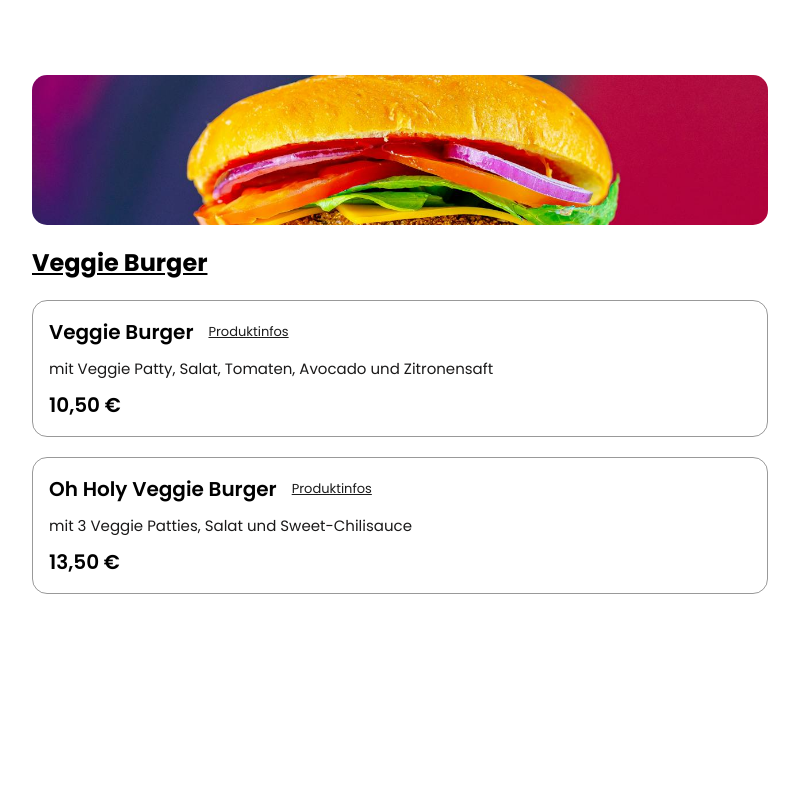
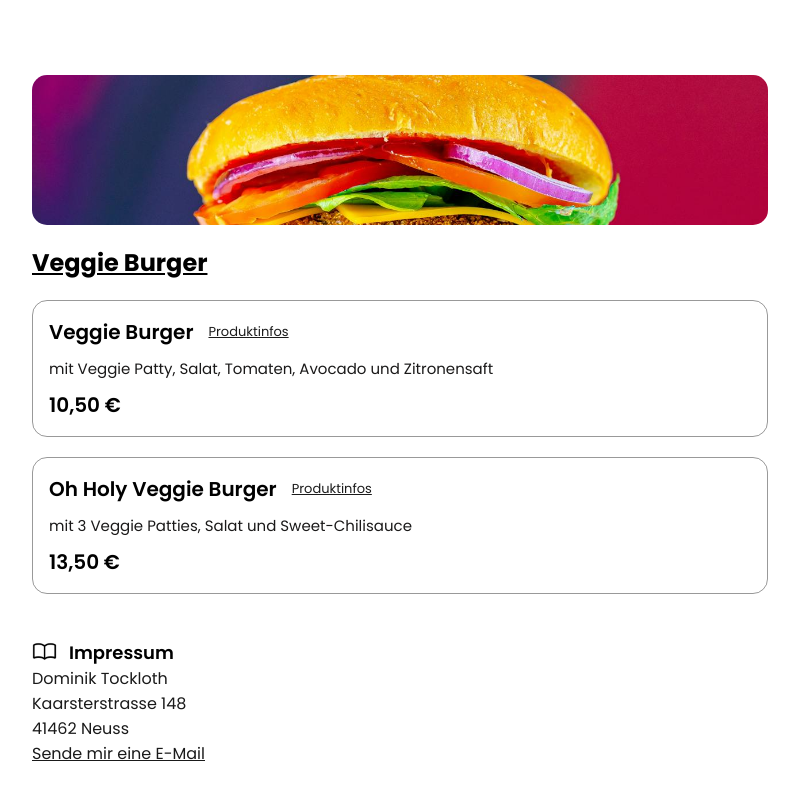
Before and after one commit to DominikTockloth/World-of-Burger, an Angular app: page / in a window 1280 px wide. Shown: the part 3356-4156 px from the top of the page, without its empty margins (68-867 px from the left). Before the commit the page ends 3975 px from the top, so only its background shows below. Built offline with nearby package versions, Linux system fonts and the light colour scheme.

Commit message:
added final overlay style

```diff
--- a/src/app/main-content/main-content.component.html
+++ b/src/app/main-content/main-content.component.html
@@ -4,7 +4,8 @@
         <div class="headline-box">
             <h3>World of Burger</h3>
             <div class="about-box">
-                <button class="button" (click)="openPageInfo()" ><img src="/images/info.png" alt="info-icon"> Über uns</button>
+                <button class="button" (click)="openPageInfo()"><img src="/images/info.png" alt="info-icon"> Über
+                    uns</button>
                 <span (click)="toggleHeart()"><img [src]="heartImage" alt="heart"></span>
             </div>
         </div>
@@ -20,7 +21,15 @@
         <div class="search-box">
             <img src="/images/search.png" alt=""><input type="search" placeholder="Suche in World of Burger">
         </div>
-        <app-hamburger-list (productInfoOpened)="openProductInfo()" ></app-hamburger-list>
+        <app-hamburger-list (productInfoOpened)="openProductInfo()"></app-hamburger-list>
+        <div class="imprint">
+            <div class="head"><img src="/images/imprint.png" alt="payment"><span>Impressum</span></div>
+            <span>Dominik Tockloth</span>
+            <span>Kaarsterstrasse 148</span>
+            <span>41462 Neuss</span>
+            <a href="mailto:dominik.tockloth@gmx.de">Sende mir eine E-Mail</a>
+        </div>
+
     </div>
 </section>
 
--- a/src/app/main-content/main-content.component.scss
+++ b/src/app/main-content/main-content.component.scss
@@ -107,6 +107,46 @@ $bike: #6cb168;
                 }
             }
         }
+
+        .imprint {
+            display: flex;
+            flex-direction: column;
+            margin-top: 45px;
+            margin-bottom: 45px;
+
+            .head {
+                display: flex;
+                gap: 12px;
+
+                span {
+                    font-size: 18px;
+                    font-weight: 600;
+                    color: black;
+                }
+
+                img {
+                    height: 25px;
+                    width: 25px;
+                    object-fit: cover;
+                }
+            }
+
+            span,
+            a {
+                font-size: 16px;
+                font-weight: 400;
+                color: rgb(26, 26, 26);
+            }
+
+            a {
+                text-decoration: underline;
+
+                &:hover {
+                    cursor: pointer;
+                    text-decoration: none;
+                }
+            }
+        }
     }
 
     .search-box {
--- a/src/app/main-content/main-content.component.ts
+++ b/src/app/main-content/main-content.component.ts
@@ -42,10 +42,11 @@ export class MainContentComponent {
   openPageInfo(): void {
     this.isPageInfoOpen = true;
     document.body.style.overflow = 'hidden';
-    //  this.pageInfoOpened.emit();
   }
+
   closePageInfo(): void {
-    this.pageInfoclosed.emit();
+    this.isPageInfoOpen = false;
+    document.body.style.overflow = '';
   }
 
   /*********  Switches the heart icon on main-content to filled and not filled  ********************/
--- a/src/app/overlays/components/page-information/page-information.component.html
+++ b/src/app/overlays/components/page-information/page-information.component.html
@@ -1,7 +1,7 @@
 <div class="overlay">
     <div class="content-box">
         <div class="headline">
-            <h4>Über dieses Geschäft</h4><span class="close">X</span>
+            <h4>Über dieses Geschäft</h4><span class="close" (click)="closePageInfo()">X</span>
         </div>
         <span class="info">Info</span>
         <div class="scroll-container">
@@ -35,6 +35,13 @@
                 </div>
                 <div class="delivery">
                     <div class="head"><img src="/images/imprint.png" alt="payment"><span>Impressum</span></div>
+                    <div class="imprint">
+                        <span>Dominik Tockloth</span>
+                        <span>Kaarsterstrasse 148</span>
+                        <span>41462 Neuss</span>
+                        <a href="mailto:dominik.tockloth@gmx.de">Sende mir eine E-Mail</a>
+
+                    </div>
                 </div>
             </div>
         </div>
--- a/src/app/overlays/components/page-information/page-information.component.scss
+++ b/src/app/overlays/components/page-information/page-information.component.scss
@@ -22,7 +22,7 @@ $bike: #6cb168;
         width: 600px;
         height: 800px;
         box-sizing: border-box;
-        border-radius: 20px;
+        border-radius: 20px 20px 10px 20px;
         font-family: "Poppins", sans-serif;
 
         .headline {
@@ -130,6 +130,12 @@ $bike: #6cb168;
                         border: 1px solid rgb(42, 42, 42);
                         background-color: #EFEDEA;
 
+                        span {
+                            font-size: 14px;
+                            font-weight: 400;
+                            color: rgb(42, 42, 42);
+                        }
+
                         .pay-box {
                             display: flex;
                             align-items: center;
@@ -172,6 +178,35 @@ $bike: #6cb168;
                         }
                     }
                 }
+
+                .imprint {
+                    display: flex;
+                    flex-direction: column;
+                    align-items: flex-start;
+                    width: 100%;
+                    box-sizing: border-box;
+                    padding: 32px;
+                    border-radius: 20px;
+                    border: 1px solid rgb(42, 42, 42);
+                    background-color: #EFEDEA;
+
+                    span {
+                        font-size: 14px;
+                        font-weight: 400;
+                        color: rgb(42, 42, 42);
+                    }
+
+                    a {
+                        text-decoration: none;
+                        font-size: 14px;
+                        font-weight: 400;
+                        color: rgb(42, 42, 42);
+
+                        &:hover {
+                            text-decoration: underline;
+                        }
+                    }
+                }
             }
         }
     }
--- a/src/app/overlays/components/page-information/page-information.component.ts
+++ b/src/app/overlays/components/page-information/page-information.component.ts
@@ -9,6 +9,7 @@ import { Component, EventEmitter, Output } from '@angular/core';
   styleUrl: './page-information.component.scss'
 })
 export class PageInformationComponent {
+  @Output() pageInfoClosed = new EventEmitter<void>();
   paymentImages: string[] = ['/images/card.png', '/images/bitcoin.png', '/images/contactless.png', '/images/pound.png', '/images/euro.png', '/images/rupee.png', '/images/ruble.png',];
   isPageInfoOpen: boolean = false;
 
@@ -17,8 +18,7 @@ export class PageInformationComponent {
     document.body.style.overflow = 'hidden';
   }
   closePageInfo(): void {
-    this.isPageInfoOpen = false;
-    document.body.style.overflow = '';
+    this.pageInfoClosed.emit();
   }
 
 }
--- a/src/styles.scss
+++ b/src/styles.scss
@@ -12,6 +12,36 @@ body {
     padding: 0;
     box-sizing: border-box;
     scroll-behavior: smooth;
+
+    /********************   Style for scrollbar   **********************/
+
+
+    /* Für moderne Browser */
+    ::-webkit-scrollbar {
+        width: 12px;
+        /* Breite der Scrollbar */
+    }
+
+    ::-webkit-scrollbar-thumb {
+        background-color: orange;
+        /* Farbe des Scrollbalkens */
+        border-radius: 8px;
+        /* Abgerundete Ecken */
+        border: 3px solid white;
+        /* Abstand zwischen Scrollbar und Track */
+    }
+
+    ::-webkit-scrollbar-track {
+        background-color: white;
+        /* Hintergrundfarbe des Tracks */
+        border-radius: 8px;
+        overflow: hidden;
+    }
+
+    ::-webkit-scrollbar-button {
+        display: none;
+    }
+
 }
 
 h1,
```
